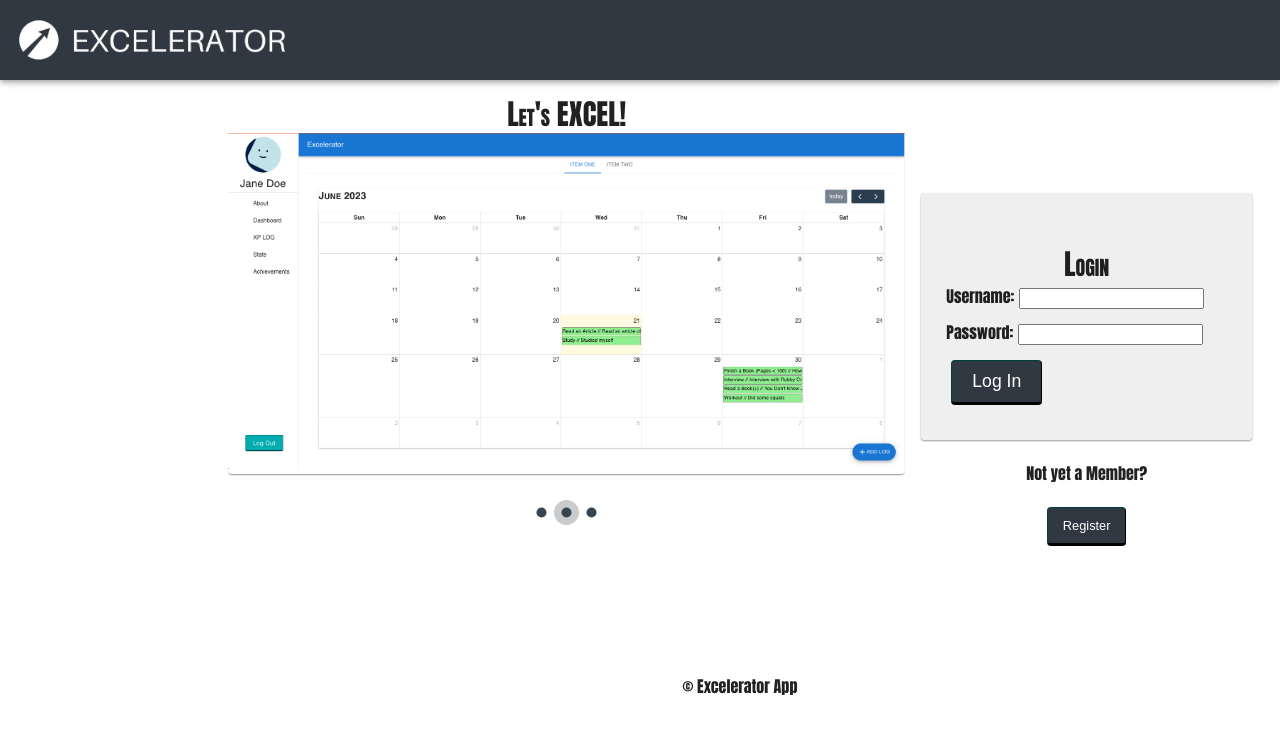
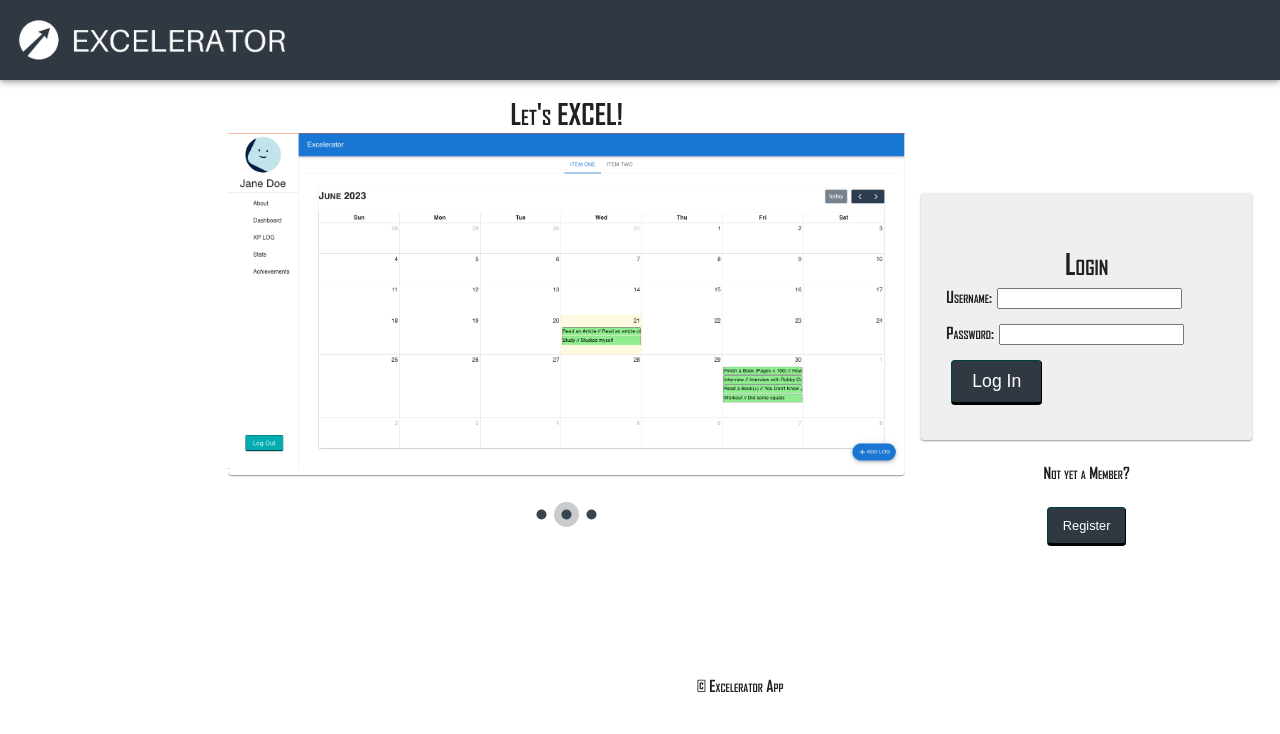
Before and after one commit to excelerator6/Excelerate-App, a React (Create React App) app: page /#/home in a window 1280 px wide. Shown: the top 734 px of the page. Built offline with nearby package versions, Linux system fonts and the light colour scheme; no server answers.

Commit message:
got the Agency FB font ported in

```diff
--- a/public/index.html
+++ b/public/index.html
@@ -4,7 +4,6 @@
     <meta charset="utf-8">
     <meta name="viewport" content="width=device-width, initial-scale=1, shrink-to-fit=no">
     <meta name="theme-color" content="#000000">
-
     <title>App</title>
   </head>
   <body>
--- a/src/components/App/App.css
+++ b/src/components/App/App.css
@@ -3,7 +3,8 @@ body,
 #react-root {
   height: 100%;
   margin-left: 100px;
-  /* font-variant: small-caps; */
+  font-family: 'Medium';
+  font-variant: small-caps;
 }
 
 body {
@@ -121,3 +122,9 @@ input {
 .avatar {
   border: 5px solid white;
 }
+
+@font-face {
+  font-family: "Medium";   /*Can be any text*/
+  src: local("AgencyFB"),
+    url("../../fonts/AGENCYB.woff") format("woff");
+}
--- a/src/components/App/App.jsx
+++ b/src/components/App/App.jsx
@@ -27,6 +27,7 @@ import { AdapterDayjs } from "@mui/x-date-pickers/AdapterDayjs";
 import { LocalizationProvider } from "@mui/x-date-pickers/LocalizationProvider";
 
 import "./App.css";
+import '../../fonts/AGENCYB.woff';
 import XpLogPage from "../XpLogPage/XpLogPage";
 import StatsPage from "../StatsPage/StatsPage";
 import AchievementsPage from "../AchievementsPage/AchievementsPage";
--- a/src/index.js
+++ b/src/index.js
@@ -34,7 +34,7 @@ const exceleratorTheme = createTheme({
     // divider: 'rgba(255,255,255,0.12)',
   },
   typography: {
-    fontFamily: ["Impact"],
+    fontFamily: ["AgencyFB"],
     h2:{
       letterSpacing: '10px'
     }
```
Also changed, not shown: src/fonts/AGENCYB.woff (added).
